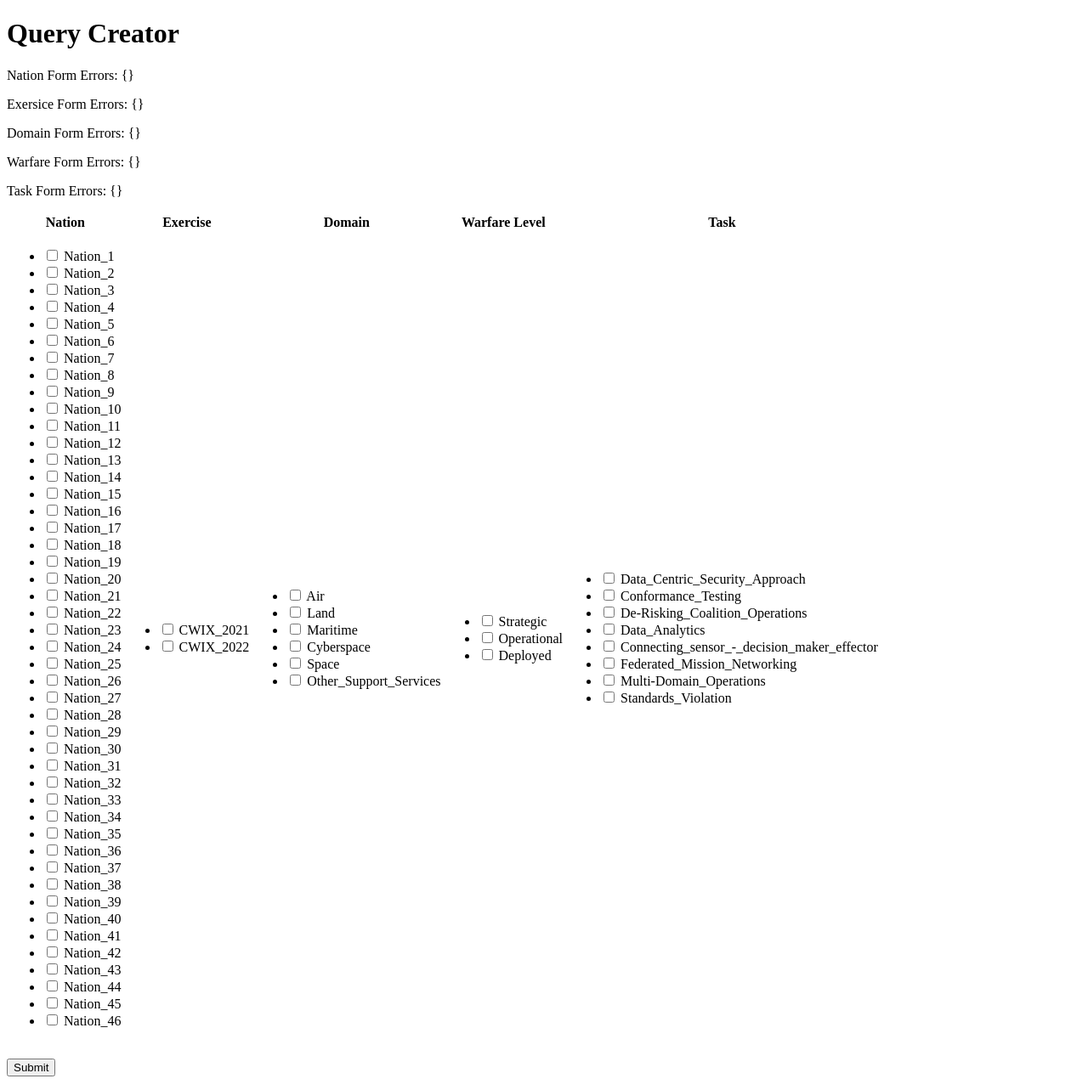
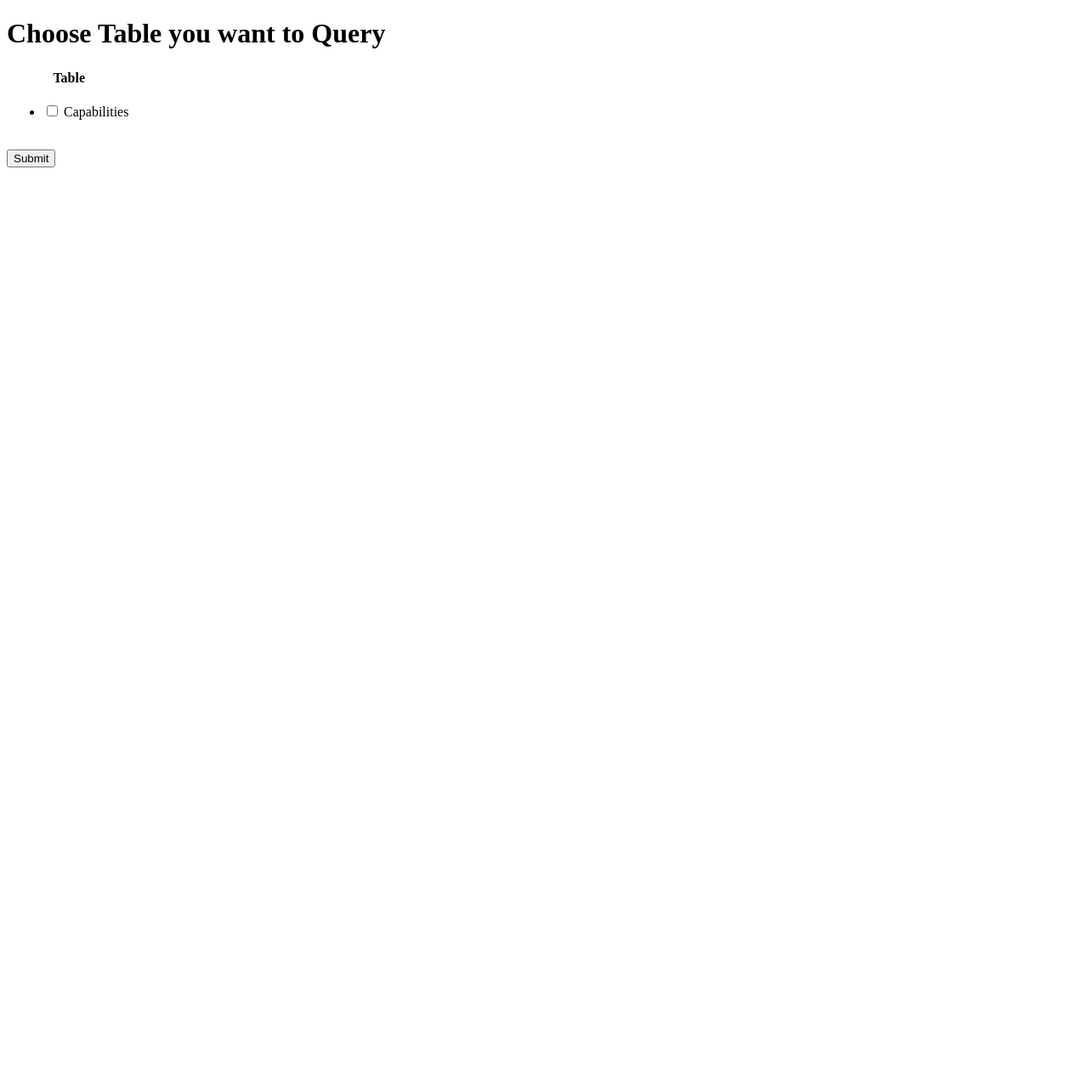
Before and after one commit to tidehackathon/team-dstl-2, a Flask app: page / in a window 1280 px wide. Shown: the whole page at 85% size. After the commit the page ends 197 px from the top, so only its background shows below. Run offline with Flask 2, Linux system fonts and the light colour scheme.

Commit message:
Further Ajustment to form design

```diff
--- a/app.py
+++ b/app.py
@@ -60,38 +60,55 @@ class WarfareFrom(FlaskForm):
     warfareResult = MultiCheckboxField('Label', choices=files)
 
 
+class TableForm(FlaskForm):
+    string_of_tables = ['Capabilities\r\n']
+    list_of_tables = string_of_tables[0].split()
+    # create a list of value/description tuples
+    files = [(x, x) for x in list_of_tables]
+    tableResult = MultiCheckboxField('Label', choices=files)
+
+
 @app.route('/', methods=['post', 'get'])
 def hello_world():
-
     # Initiate Program
+    table_form = TableForm()
     nation_form = NationForm()
     exersice_form = ExersiceFrom()
     task_form = TaskFrom()
     domain_form = DomainFrom()
     warfare_form = WarfareFrom()
-    render_template('search.html', nationForm=nation_form, exersiceForm=exersice_form, taskForm=task_form,
-                    domainForm=domain_form, warfareForm=warfare_form)
 
-    # Form Validation
-    if nation_form.validate_on_submit() & exersice_form.validate_on_submit() & task_form.validate_on_submit() & \
-            domain_form.validate_on_submit() & warfare_form.validate_on_submit():
-        print(nation_form.nationResult.data)
-        print(exersice_form.exersiceResult.data)
-        print(task_form.taskResult.data)
-        print(domain_form.domainResult.data)
-        print(warfare_form.warfareResult.data)
-        return render_template("result.html", nationData=nation_form.nationResult.data,
-                               exersiceData=exersice_form.exersiceResult.data, taskData=task_form.taskResult.data,
-                               domainData=domain_form.domainResult.data, warfareData=warfare_form.warfareResult.data)
+    if table_form.validate_on_submit():
+        print(table_form.tableResult.data)
+        if table_form.tableResult.data == "Capabilities":
+            return render_template("capabilites.html")
+
     else:
         print("Validation Failed")
-        print("Nation Form Errors ", nation_form.errors)
-        print("Exersice Form Errors ", exersice_form.errors)
-        print("Task Form Errors ", task_form.errors)
-        print("Domain Form Errors ", domain_form.errors)
-        print("Warfare Form Errors ", warfare_form.errors)
-    return render_template('search.html', nationForm=nation_form, exersiceForm=exersice_form, taskForm=task_form,
-                           domainForm=domain_form, warfareForm=warfare_form)
+        print("Table Form Errors ", table_form.errors)
+    return render_template('table.html', tableForm=table_form)
+
+
+    # # Form Validation
+    # if nation_form.validate_on_submit() & exersice_form.validate_on_submit() & task_form.validate_on_submit() & \
+    #         domain_form.validate_on_submit() & warfare_form.validate_on_submit():
+    #     print(nation_form.nationResult.data)
+    #     print(exersice_form.exersiceResult.data)
+    #     print(task_form.taskResult.data)
+    #     print(domain_form.domainResult.data)
+    #     print(warfare_form.warfareResult.data)
+    #     return render_template("result.html", nationData=nation_form.nationResult.data,
+    #                            exersiceData=exersice_form.exersiceResult.data, taskData=task_form.taskResult.data,
+    #                            domainData=domain_form.domainResult.data, warfareData=warfare_form.warfareResult.data)
+    # else:
+    #     print("Validation Failed")
+    #     print("Nation Form Errors ", nation_form.errors)
+    #     print("Exersice Form Errors ", exersice_form.errors)
+    #     print("Task Form Errors ", task_form.errors)
+    #     print("Domain Form Errors ", domain_form.errors)
+    #     print("Warfare Form Errors ", warfare_form.errors)
+    # return render_template('search.html', nationForm=nation_form, exersiceForm=exersice_form, taskForm=task_form,
+    #                        domainForm=domain_form, warfareForm=warfare_form)
 
 
 if __name__ == '__main__':
--- a/templates/result.html
+++ b/templates/result.html
@@ -11,5 +11,6 @@
             {{ domainData }}
             {{ warfareData }}
             {{ taskData }}
+            {{ tableResult }}
     </body>
 </html>
--- /dev/null
+++ b/templates/table.html
@@ -0,0 +1,21 @@
+<!DOCTYPE html>
+<html lang="en">
+<head>
+    <meta charset="UTF-8">
+    <title>Choose Table</title>
+</head>
+<body>
+<h1>Choose Table you want to Query</h1>
+<form method="post">
+        <table>
+            <tr>
+                <th>Table</th>
+            </tr>
+            <tr>
+                <td>{{ tableForm.hidden_tag() }} {{ tableForm.tableResult }}</td>
+            </tr>
+        </table>
+        <p><button type="submit">Submit</button></p>
+    </form>
+</body>
+</html>
```
Also changed, not shown: templates/capabilites.html (added, +34 -0 lines).
